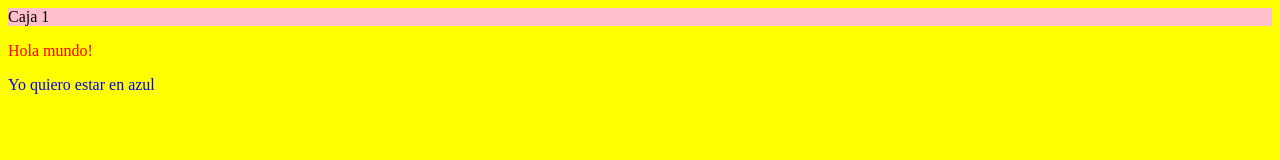
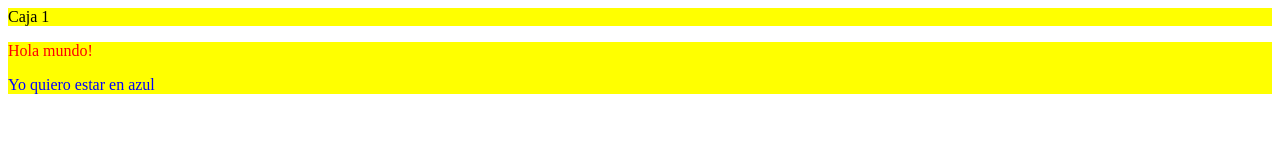
Before and after one commit to giancorn/Prueba1, a plain HTML site: page index.html in a window 1280 px wide. Drawn offline with Linux system fonts and the light colour scheme.

Commit message:
borramos los fondos

```diff
--- a/estilos.css
+++ b/estilos.css
@@ -6,10 +6,6 @@ p{
 	color: blue;
 }
 
-.fondo1{
+.fondo{
 	background: yellow;
 }
-
-.fondo2{
-	background: pink;
-}
--- a/index.html
+++ b/index.html
@@ -4,9 +4,14 @@
 	<title>Document</title>
 	<link rel="stylesheet" type="text/css" href="estilos.css">
 </head>
-<body class="fondo1">
-	<div class="fondo2">Caja 1</div>
-	<p>Hola mundo!</p>
-	<p class="azul">Yo quiero estar en azul</p>
+<body>
+	<div class="fondo">
+		Caja 1
+	</div>
+	<div class="fondo">
+		<p>Hola mundo!</p>
+		<p class="azul">Yo quiero estar en azul</p>
+	</div>
+
 </body>
 </html>
```
